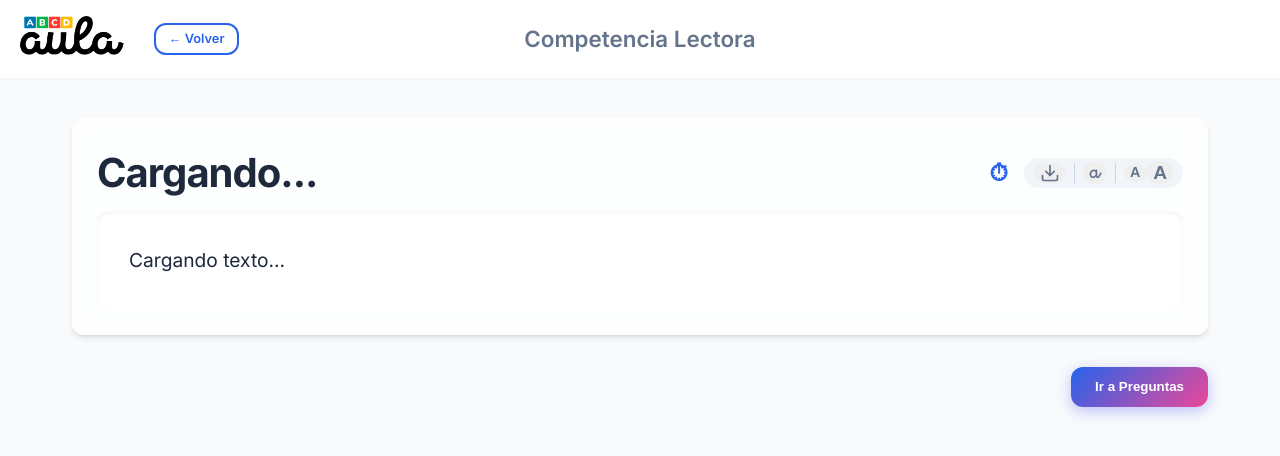
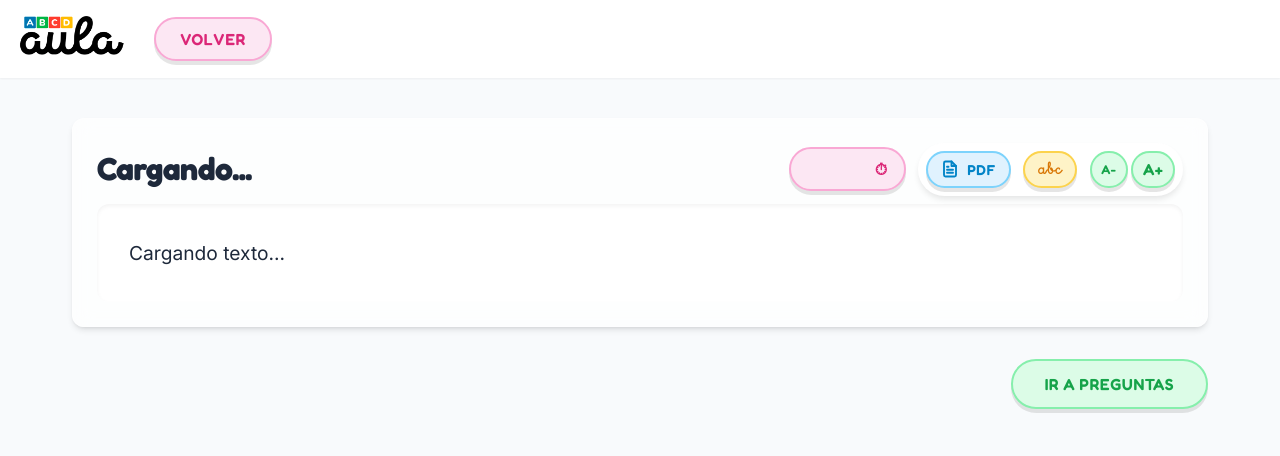
Before and after one commit to Arturopuig2/AulaCL, a Python web app: template templates/reading.html in a window 1280 px wide. Shown: the top 456 px of the page. Run offline with Jinja, Linux system fonts and the light colour scheme; the template is opened without the code that fills it: most values are stand-ins (such as "Sample title", 1, 10 or a date in 2020); some web fonts are replaced.

Commit message:
V.infantil

```diff
--- a/templates/layout.html
+++ b/templates/layout.html
@@ -23,10 +23,7 @@
             {% block navbar_actions %}{% endblock %}
         </div>
 
-        <div
-            style="position: absolute; left: 50%; transform: translateX(-50%); font-weight: 600; font-size: 1.4rem; color: #64748b; white-space: nowrap;">
-            Competencia Lectora
-        </div>
+        <!-- Header Text Removed -->
         <div id="nav-links">
             <!-- JS will populate this based on auth status -->
         </div>
--- a/templates/reading.html
+++ b/templates/reading.html
@@ -1,27 +1,90 @@
 {% extends "layout.html" %}
 
 {% block head %}
+<link href="https://fonts.googleapis.com/css2?family=Fredoka:wght@300;400;500;600;700&display=swap" rel="stylesheet">
 <style>
+    /* Bubble Button Style */
+    .btn-bubble {
+        border-radius: 50px;
+        border: none;
+        box-shadow: 0 4px 0 rgba(0, 0, 0, 0.1);
+        transition: all 0.2s cubic-bezier(0.175, 0.885, 0.32, 1.275);
+        font-family: 'Fredoka', sans-serif;
+        font-weight: 600;
+        text-transform: uppercase;
+        letter-spacing: 0.5px;
+        display: inline-flex;
+        align-items: center;
+        justify-content: center;
+        gap: 0.5rem;
+        cursor: pointer;
+    }
+
+    .btn-bubble:active {
+        transform: translateY(4px);
+        box-shadow: none;
+    }
+
+    .btn-bubble-blue {
+        background: #E0F2FE;
+        color: #0284C7;
+        border: 2px solid #7DD3FC;
+    }
+
+    .btn-bubble-green {
+        background: #DCFCE7;
+        color: #16A34A;
+        border: 2px solid #86EFAC;
+    }
+
+    .btn-bubble-pink {
+        background: #FCE7F3;
+        color: #DB2777;
+        border: 2px solid #F9A8D4;
+    }
+
+    .btn-bubble-orange {
+        background: #FEF3C7;
+        color: #D97706;
+        border: 2px solid #FCD34D;
+    }
+
+    .btn-bubble:hover {
+        filter: brightness(1.05);
+    }
+
     .audio-sentence {
         transition: background-color 0.3s ease, color 0.3s ease;
-        padding: 0.1rem 0;
-        border-radius: 4px;
+        padding: 0.2rem 0.4rem;
+        border-radius: 8px;
+        margin: 0 -0.4rem;
+        /* Compensate padding */
     }
 
     .active-highlight {
-        background-color: #fef08a !important;
-        /* yellow-200 */
-        color: #854d0e !important;
-        /* yellow-800 */
-        font-weight: 500;
-        box-shadow: 0 0 0 2px #fef08a;
-        /* Extend bg slightly */
+        background-color: #FEF08A !important;
+        color: #854D0E !important;
+        font-weight: 600;
+        box-shadow: 0 0 0 4px #FEF08A;
+        border-radius: 8px;
+    }
+
+    /* Typography Override */
+    /* Only for buttons and headers now, text content will use defaults unless toggled */
+    h1,
+    h2,
+    h3,
+    .btn-bubble {
+        font-family: 'Fredoka', sans-serif !important;
     }
 </style>
 {% endblock %}
 
 {% block navbar_actions %}
-<a href="/dashboard" class="btn btn-outline" style="padding: 0.4rem 0.8rem; font-size: 0.8rem;">← Volver</a>
+<a href="/dashboard" class="btn-bubble btn-bubble-pink"
+    style="text-decoration: none; padding: 0.5rem 1.5rem; font-size: 1rem;">
+    Volver
+</a>
 {% endblock %}
 
 {% block content %}
@@ -29,41 +92,45 @@
 <div class="glass-panel" style="padding: 1.5rem;">
     <div style="display: flex; justify-content: space-between; align-items: center; margin-bottom: 0.5rem;">
         <div>
-            <h1 id="text-title" style="margin: 0;">Cargando...</h1>
+            <h1 id="text-title" style="margin: 0; color: #1e293b; font-size: 2rem; letter-spacing: -0.5px;">Cargando...
+            </h1>
         </div>
-        <div style="display: flex; align-items: center; gap: 1rem;">
-            <div style="font-size: 1.5rem; font-weight: bold; color: var(--primary-color); cursor: pointer; display: flex; align-items: center;"
+        <div style="display: flex; align-items: center; gap: 0.8rem;">
+            <!-- Timer Bubble -->
+            <div class="btn-bubble btn-bubble-pink" style="padding: 0.5rem 1rem; cursor: pointer;"
                 onclick="toggleTimer()" title="Clic para ocultar/mostrar tiempo">
                 <span id="timer"
-                    style="display: inline-block; min-width: 80px; text-align: right; opacity: 0;">00:00</span>
-                <span style="margin-left: 0.5rem;">⏱</span>
+                    style="font-family: 'Fredoka'; min-width: 60px; text-align: right; opacity: 0;">00:00</span>
+                <span>⏱</span>
             </div>
+
+            <!-- Toolbar Island -->
             <div
-                style="display: flex; gap: 0.5rem; align-items: center; background: #f1f5f9; padding: 0.2rem 0.6rem; border-radius: 2rem;">
-                <button onclick="openPdfModal()" class="btn btn-sm btn-ghost"
-                    style="font-size: 1.2rem; padding: 0 0.4rem; color: #64748b;" title="Descargar Ficha PDF">
-                    <svg xmlns="http://www.w3.org/2000/svg" width="20" height="20" viewBox="0 0 24 24" fill="none"
-                        stroke="currentColor" stroke-width="2" stroke-linecap="round" stroke-linejoin="round">
-                        <path d="M21 15v4a2 2 0 0 1-2 2H5a2 2 0 0 1-2-2v-4"></path>
-                        <polyline points="7 10 12 15 17 10"></polyline>
-                        <line x1="12" y1="15" x2="12" y2="3"></line>
+                style="display: flex; gap: 0.8rem; padding: 0.5rem; background: white; border-radius: 50px; box-shadow: 0 4px 6px -1px rgba(0, 0, 0, 0.1);">
+                <button onclick="openPdfModal()" class="btn-bubble btn-bubble-blue"
+                    style="font-size: 0.9rem; padding: 0.4rem 0.8rem;" title="Descargar Ficha PDF">
+                    <svg xmlns="http://www.w3.org/2000/svg" width="18" height="18" viewBox="0 0 24 24" fill="none"
+                        stroke="currentColor" stroke-width="2.5" stroke-linecap="round" stroke-linejoin="round">
+                        <path d="M14 2H6a2 2 0 0 0-2 2v16a2 2 0 0 0 2 2h12a2 2 0 0 0 2-2V8z"></path>
+                        <polyline points="14 2 14 8 20 8"></polyline>
+                        <line x1="16" y1="13" x2="8" y2="13"></line>
+                        <line x1="16" y1="17" x2="8" y2="17"></line>
+                        <polyline points="10 9 9 9 8 9"></polyline>
                     </svg>
+                    PDF
                 </button>
 
-                <div style="width: 1px; height: 1.2rem; background: #cbd5e1;"></div>
-
-                <button onclick="toggleFontStyle()" class="btn btn-sm btn-ghost"
-                    style="font-size: 1.4rem; padding: 0 0.4rem; color: #64748b;" title="Cambiar tipo de letra">
-                    <span style="font-family: 'AulaCNova', cursive; line-height: 1;">a</span>
+                <button onclick="toggleFontStyle()" class="btn-bubble btn-bubble-orange"
+                    style="font-size: 1.1rem; padding: 0.4rem 0.8rem; font-family: 'AulaCNova', cursive !important; line-height: 1; text-transform: none;"
+                    title="Letra Ligada">
+                    abc
                 </button>
 
-                <div style="width: 1px; height: 1.2rem; background: #cbd5e1;"></div>
-
-                <div style="display: flex; align-items: center;">
-                    <button onclick="adjustFontSize(-0.1)" class="btn btn-sm btn-ghost"
-                        style="font-size: 0.9rem; padding: 0 0.4rem; color: #64748b;" title="Reducir tamaño">A</button>
-                    <button onclick="adjustFontSize(0.1)" class="btn btn-sm btn-ghost"
-                        style="font-size: 1.2rem; padding: 0 0.4rem; color: #64748b;" title="Aumentar tamaño">A</button>
+                <div style="display: flex; gap: 0.2rem;">
+                    <button onclick="adjustFontSize(-0.1)" class="btn-bubble btn-bubble-green"
+                        style="padding: 0.4rem 0.6rem; font-size: 0.8rem;">A-</button>
+                    <button onclick="adjustFontSize(0.1)" class="btn-bubble btn-bubble-green"
+                        style="padding: 0.4rem 0.6rem; font-size: 1rem;">A+</button>
                 </div>
             </div>
         </div>
@@ -79,14 +146,15 @@
 
     <div id="text-content"
         style="background: white; padding: 2rem; border-radius: var(--radius); line-height: 1.8; font-size: 1.2rem; box-shadow: inset 0 2px 4px rgba(0,0,0,0.05); max-height: 60vh; overflow-y: auto;">
-
         <div id="text-body">Cargando texto...</div>
     </div>
 
 </div>
 
-<div style="margin-top: 2rem; text-align: right;">
-    <button id="finish-btn" class="btn btn-primary">Ir a Preguntas</button>
+<div style="margin-top: 2rem; text-align: right; padding-bottom: 2rem;">
+    <button id="finish-btn" class="btn-bubble btn-bubble-green" style="font-size: 1rem; padding: 0.8rem 2rem;">
+        Ir a Preguntas
+    </button>
 </div>
 
 <!-- PDF Options Modal -->
```
Also changed, not shown: templates/dashboard.html (+80 -17 lines).
